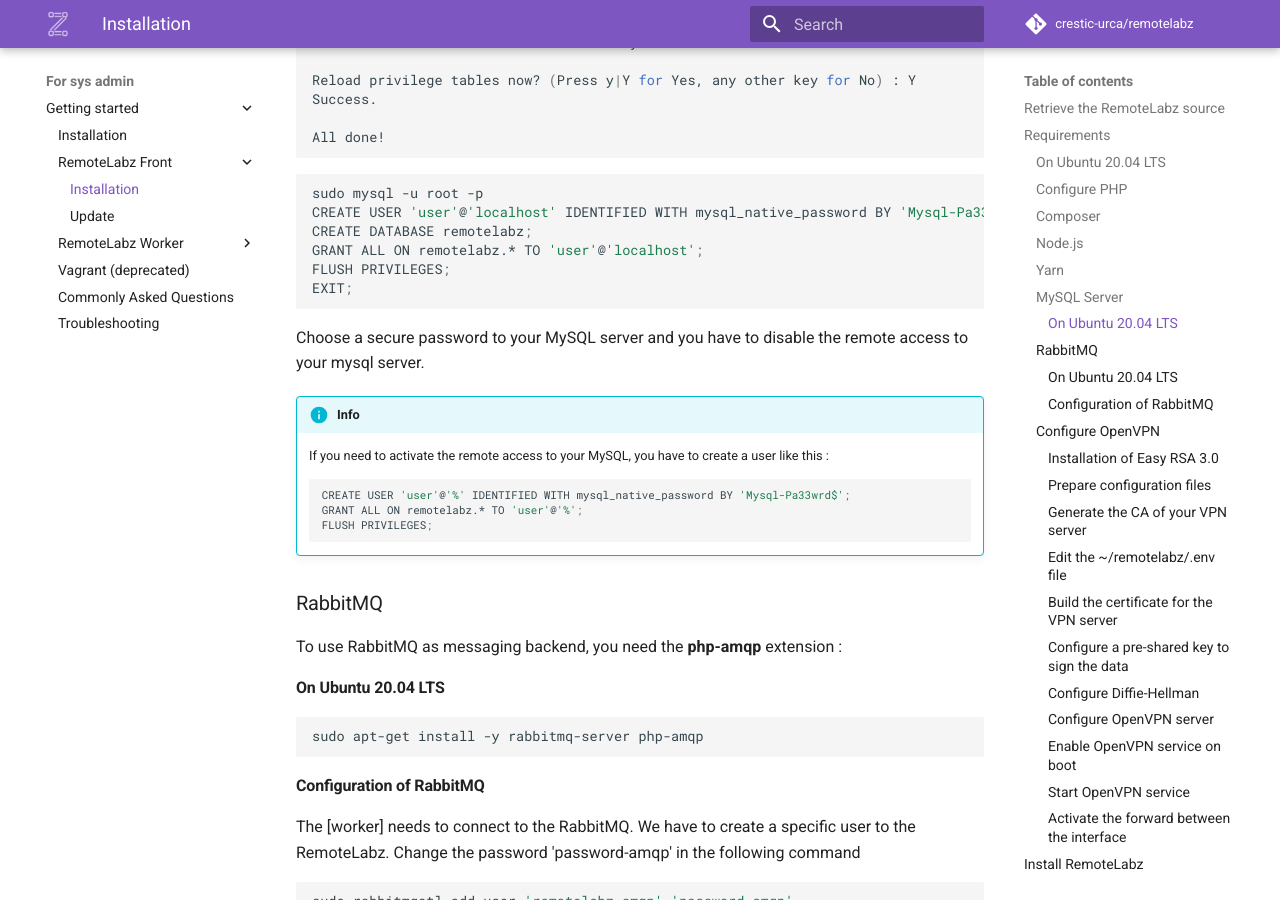
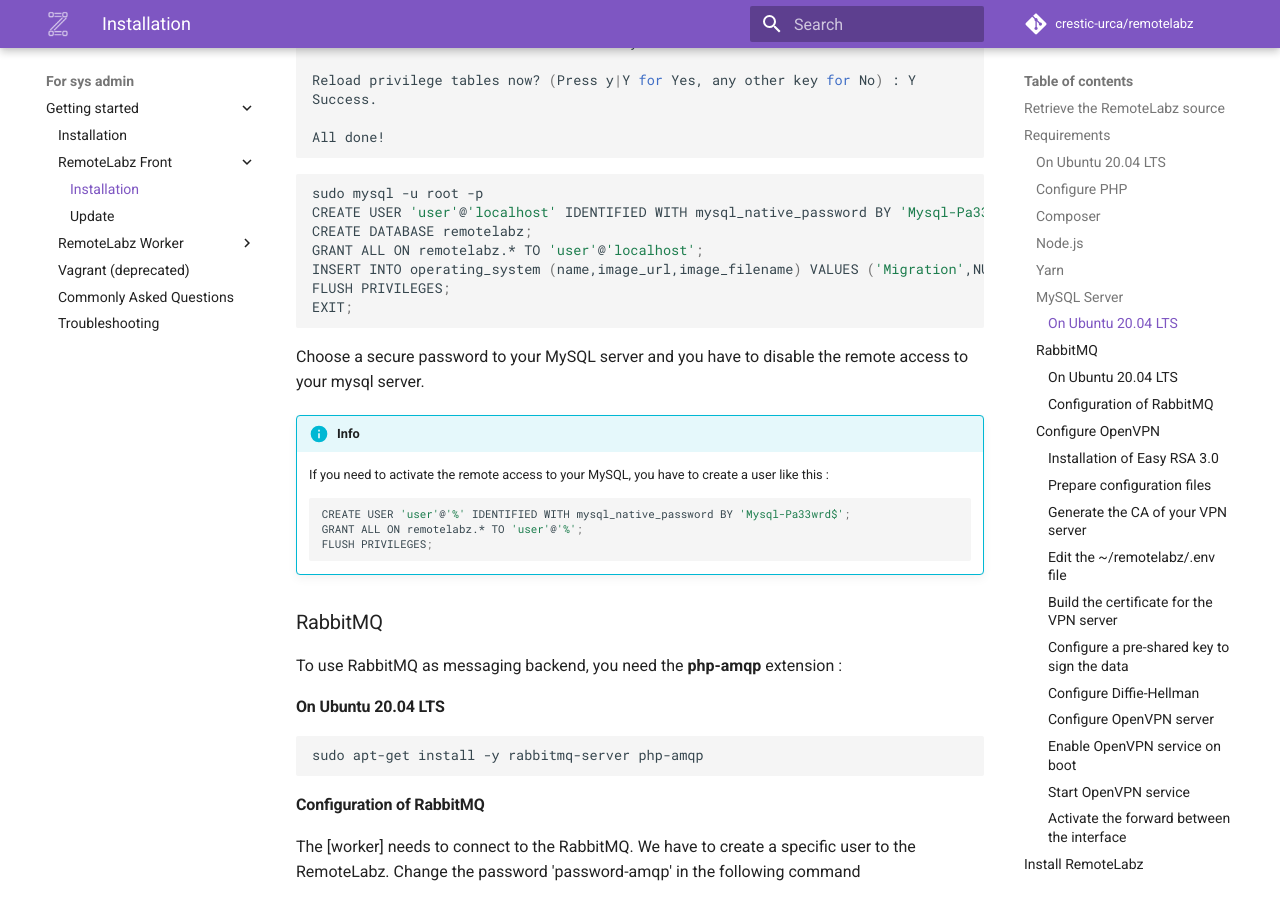
Before and after one commit to remotelabz/remotelabz-docs, an MkDocs documentation site: the page built from docs/administrators/getting-started/ubuntu-front.md, in a window 1280 px wide and 900 px high, scrolled down 3292 px. Built offline with MkDocs 1.6.1 and Material for MkDocs 9.7.7, drawn with Linux system fonts in a browser that asks for light colours; comment, search, counter and statistics services are not loaded.

Commit message:
Update to add migration

````diff
--- a/docs/administrators/getting-started/ubuntu-front.md
+++ b/docs/administrators/getting-started/ubuntu-front.md
@@ -149,6 +149,7 @@ sudo mysql -u root -p
 CREATE USER 'user'@'localhost' IDENTIFIED WITH mysql_native_password BY 'Mysql-Pa33wrd$';
 CREATE DATABASE remotelabz;
 GRANT ALL ON remotelabz.* TO 'user'@'localhost';
+INSERT INTO operating_system (name,image_url,image_filename) VALUES ('Migration',NULL,'lxc://Migration');
 FLUSH PRIVILEGES;
 EXIT;
 ```
````
